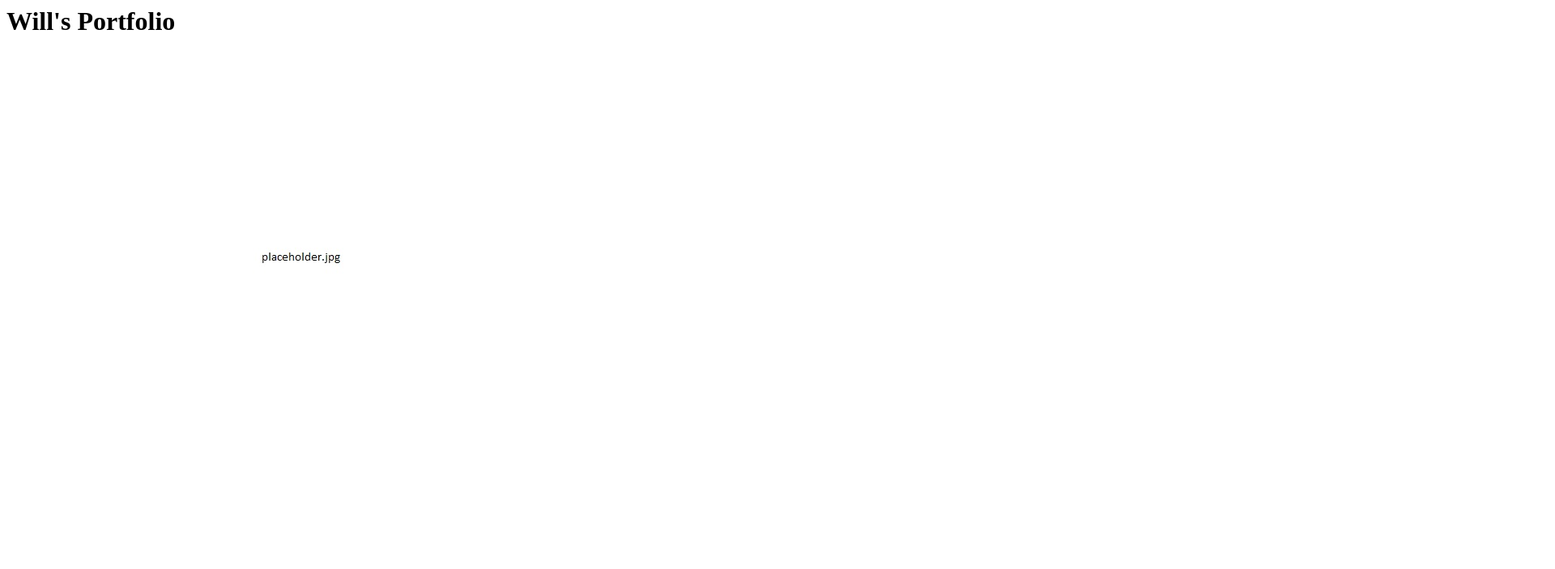
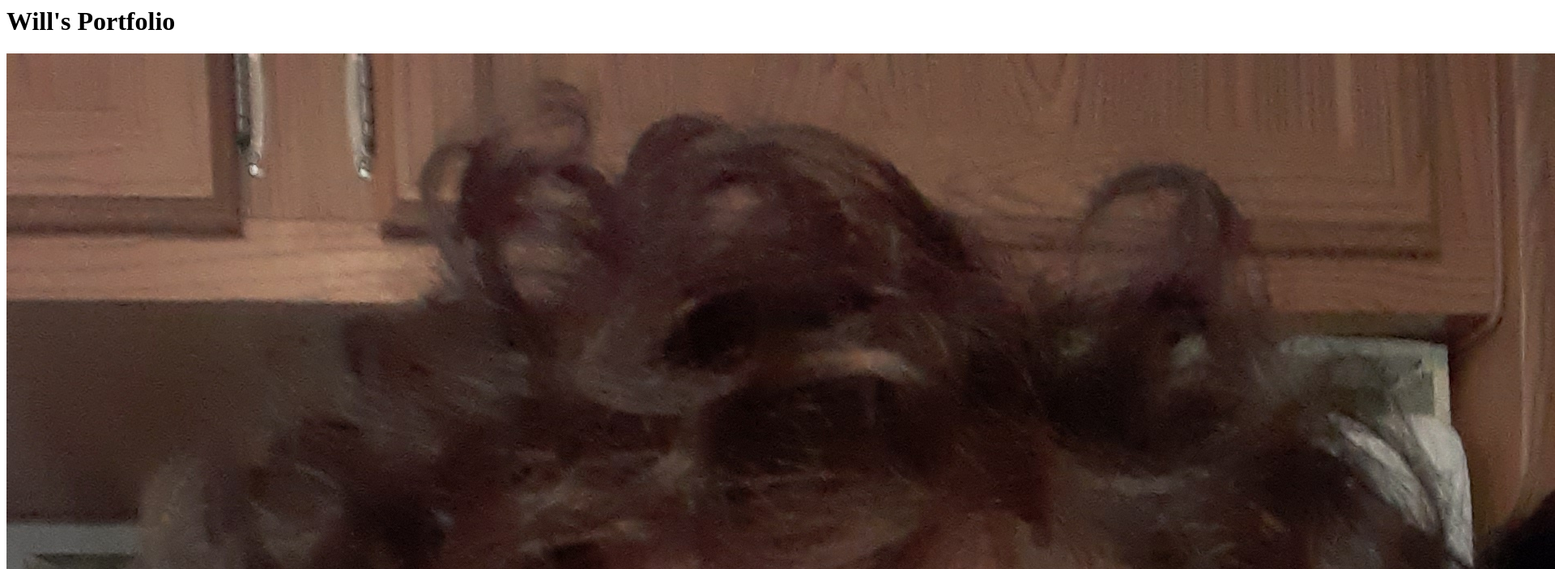
Before and after one commit to hines-w/hines-w.github.io, a plain HTML site: page index.html in a window 1280 px wide. Shown: the top 703 px of the page at 81% size, 1920 px wide, since content can reach past the window. Drawn offline with Linux system fonts and the light colour scheme.

Commit message:
Add files via upload

```diff
--- a/index.html
+++ b/index.html
@@ -1,4 +1,4 @@
 <html>
     <h1>Will's Portfolio</h1>
-    <img src="./placeholder.jpg"
+    <img src="./me.jpg"
 </html>
```
Also changed, not shown: me.jpg (added).
